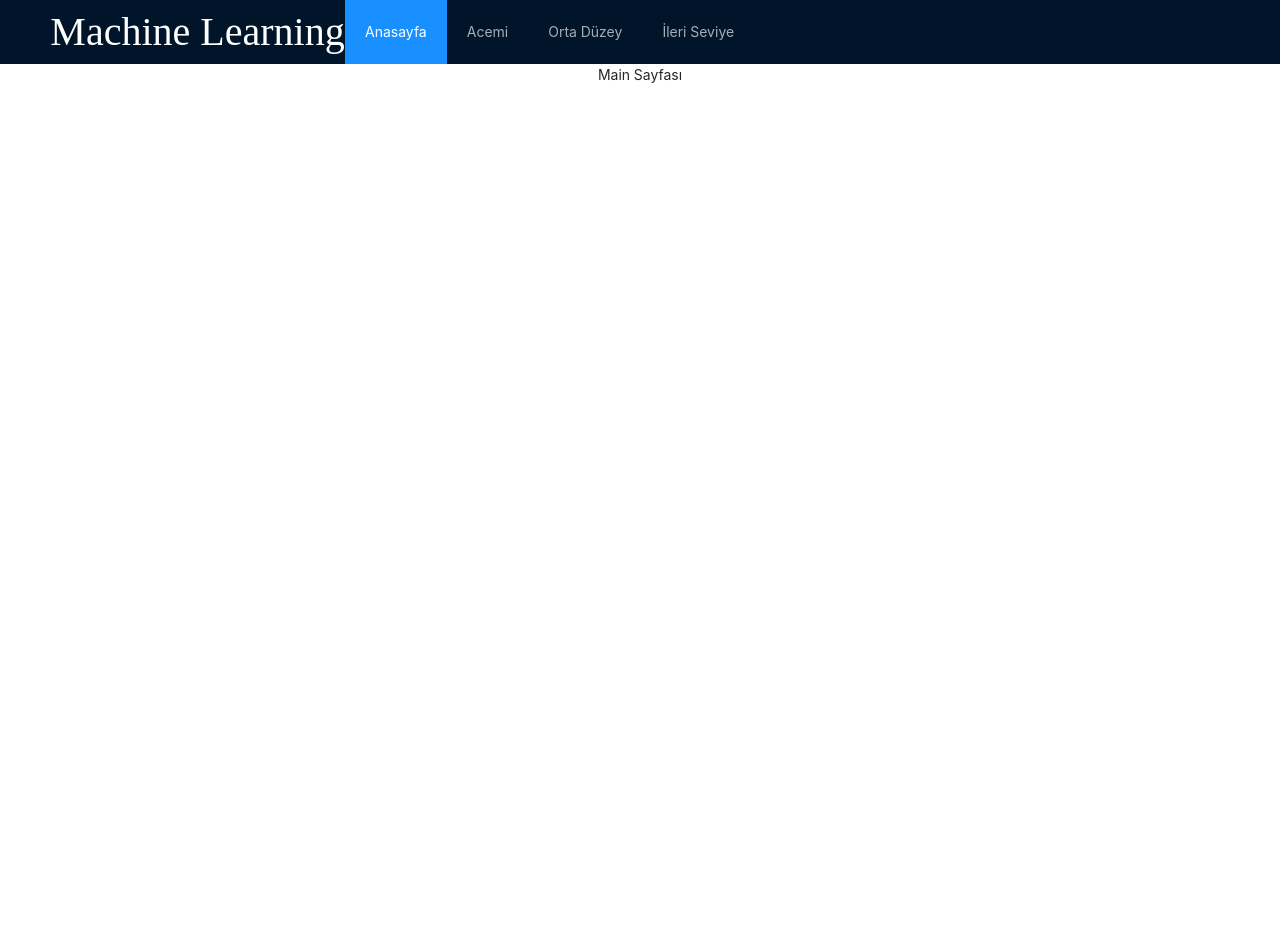
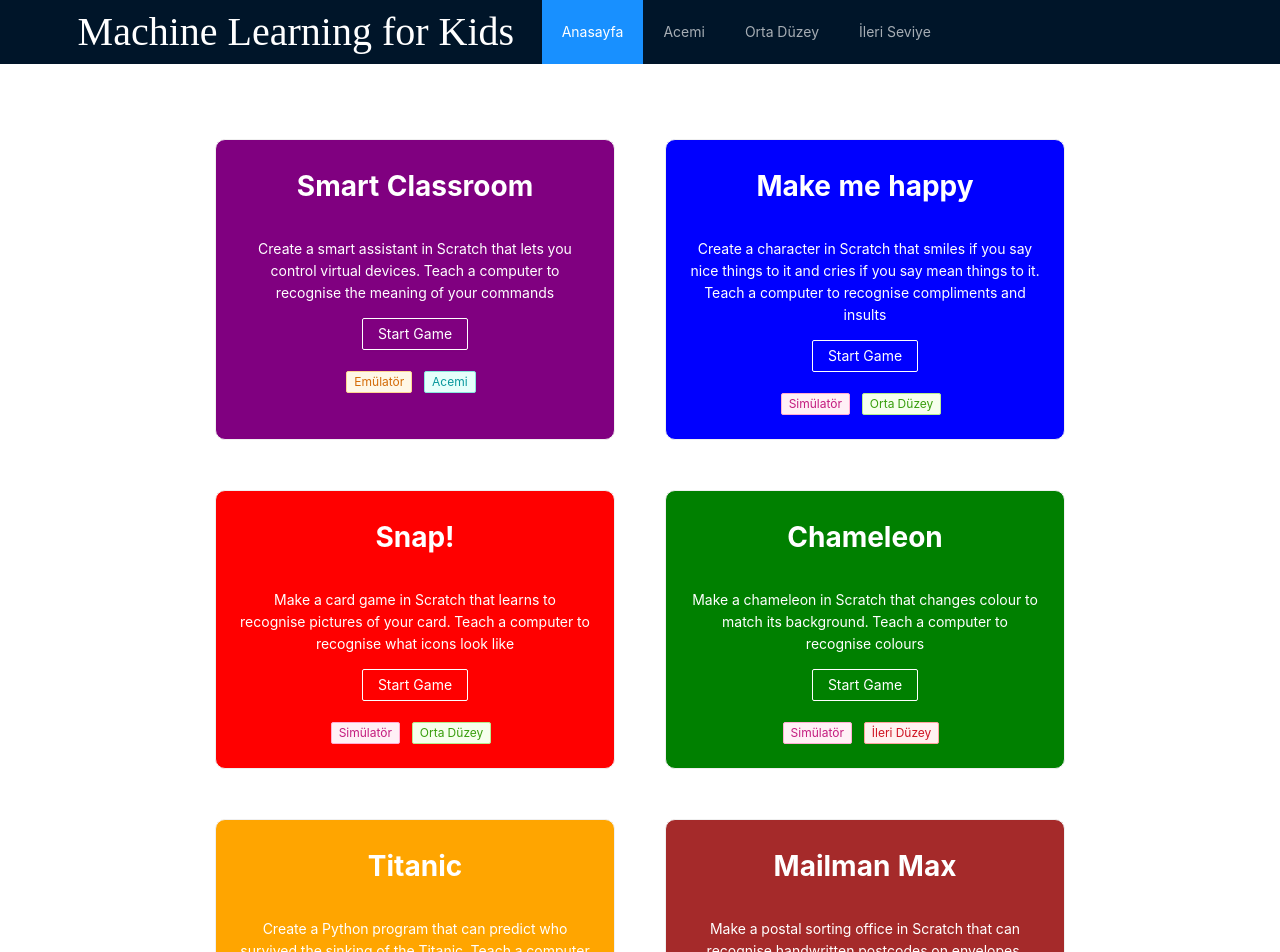
Before and after one commit to EngincanV/Software-Project-Management-Term-Project, a React (Create React App) app: page / in a window 1280 px wide. Shown: the top 952 px of the page. Before the commit the page ends 800 px from the top, so only its background shows below. Built offline with nearby package versions, Linux system fonts and the light colour scheme; a web font is replaced by a local one.

Commit message:
Main page componenti tamamlandı

```diff
--- a/src/App.css
+++ b/src/App.css
@@ -45,3 +45,22 @@
   text-align: center;
   font-size: 40px;
 }
+
+.gameBox{
+  display: flex;
+  flex-wrap: wrap;
+  justify-content: center;
+}
+.game{
+  margin: 25px !important;
+  width: 400px;
+  border: 1px solid #f0f0f0;
+  border-radius: 10px !important;
+  color:#fff !important;
+}
+
+.title{
+  font-weight: bold;
+  font-size: 28px;
+  margin-bottom: 30px;
+}
--- a/src/components/Header.js
+++ b/src/components/Header.js
@@ -8,8 +8,8 @@ function HeaderComponent(){
         <Layout>
             <Header className="header">
                 <Row>
-                    <Col span={6}> <div className="logo">Machine Learning for Kids</div></Col>
-                    <Col span={18} style={{textAlign:"right"}}>
+                    <Col span={10}> <div className="logo">Machine Learning for Kids</div></Col>
+                    <Col span={14} style={{textAlign:"right"}}>
                         <Menu theme="dark" mode="horizontal" defaultSelectedKeys={['1']}>
                             <Menu.Item key="1">Anasayfa</Menu.Item>
                             <Menu.Item key="2">Acemi</Menu.Item>
--- a/src/pages/main/Main.js
+++ b/src/pages/main/Main.js
@@ -1,9 +1,81 @@
 import React from 'react'
+import { Card, Tag, Button, Layout } from 'antd';
 
+const { Content} = Layout;
 function Main(){
     return(
-        <div>
-            Main Sayfası
+        <div style={{ padding:"50px"}}>
+            <Content className="gameBox">
+                <Card className="game" style={{backgroundColor:"purple"}} >
+                    <div className="title">Smart Classroom</div>
+                    <p>Create a smart assistant in Scratch that lets you control virtual devices. Teach a computer to recognise the meaning of your commands</p>
+                    <Button ghost> Start Game</Button>
+                    <div style={{marginTop:"20px"}}> <Tag color="orange">Emülatör</Tag> <Tag color="cyan"> Acemi </Tag></div>
+                </Card>
+                <Card className="game" style={{backgroundColor:"blue"}} >
+                    <div className="title">Make me happy</div>
+                    <p>Create a character in Scratch that smiles if you say nice things to it and cries if you say mean things to it. Teach a computer to recognise compliments and insults</p>
+                    <Button ghost> Start Game</Button>
+                    <div style={{marginTop:"20px"}}> <Tag color="pink"> Simülatör</Tag> <Tag color="green"> Orta Düzey </Tag></div>
+
+                </Card>
+                <Card className="game" style={{backgroundColor:"red"}} >
+                    <div className="title">Snap!</div>
+                    <p>Make a card game in Scratch that learns to recognise pictures of your card. Teach a computer to recognise what icons look like</p>
+                    <Button ghost> Start Game</Button>
+                    <div style={{marginTop:"20px"}}> <Tag color="pink"> Simülatör</Tag> <Tag color="green"> Orta Düzey </Tag></div>
+                </Card>
+                <Card className="game" style={{backgroundColor:"green"}} >
+                    <div className="title">Chameleon</div>
+                    <p>Make a chameleon in Scratch that changes colour to match its background. Teach a computer to recognise colours</p>
+                    <Button ghost> Start Game</Button>
+                    <div style={{marginTop:"20px"}}> <Tag color="pink"> Simülatör</Tag> <Tag color="red"> İleri Düzey </Tag></div>
+
+                </Card>
+                <Card className="game" style={{backgroundColor:"orange"}} >
+                    <div className="title">Titanic</div>
+                    <p>Create a Python program that can predict who survived the sinking of the Titanic. Teach a computer to predict outcomes</p>
+                    <Button ghost> Start Game</Button>
+                    <div style={{marginTop:"20px"}}> <Tag color="orange"> Emülatör</Tag> <Tag color="green"> Orta Düzey </Tag></div>
+
+                </Card>
+                <Card className="game" style={{backgroundColor:"Brown"}} >
+                    <div className="title">Mailman Max </div>
+                    <p>Make a postal sorting office in Scratch that can recognise handwritten postcodes on envelopes. Teach a computer to recognise handwriting</p>
+                    <Button ghost> Start Game</Button>
+                    <div style={{marginTop:"20px"}}> <Tag color="pink"> Simülatör</Tag> <Tag color="green"> Orta Düzey </Tag></div>
+
+                </Card>
+                <Card className="game" style={{backgroundColor:"purple"}} >
+                    <div className="title">Car or cup</div>
+                    <p>Train the computer to be able to sort photos into groups. Teach a computer to recognise pictures of objects</p>
+                    <Button ghost> Start Game</Button>
+                    <div style={{marginTop:"20px"}}> <Tag color="pink"> Simülatör</Tag> <Tag color="green"> Acemi </Tag></div>
+
+                </Card>
+                <Card className="game" style={{backgroundColor:"blue"}} >
+                    <div className="title">Face Lock</div>
+                    <p>Make a phone in Scratch that unlocks if it recognises your face. Teach a computer to recognise faces</p>
+                    <Button ghost> Start Game</Button>
+                    <div style={{marginTop:"20px"}}> <Tag color="orange"> Emülatör</Tag> <Tag color="red"> İleri Düzey </Tag></div>
+
+                </Card>
+                <Card className="game" style={{backgroundColor:"red"}} >
+                    <div className="title">Journey to school</div>
+                    <p>Train the computer to be able to predict how you travel to school in the morning. Teach a computer to make predictions</p>
+                    <Button ghost> Start Game</Button>
+                    <div style={{marginTop:"20px"}}> <Tag color="pink"> Simülatör</Tag> <Tag color="green"> Orta Düzey </Tag></div>
+
+                </Card>
+                <Card className="game" style={{backgroundColor:"green"}} >
+                    <div className="title">Shy Panda</div>
+                    <p>Make a dancing panda that gets shy and stops dancing if it sees you looking. Teach a computer to recognise webcam pictures</p>
+                    <Button ghost> Start Game</Button>
+                    <div style={{marginTop:"20px"}}> <Tag color="pink"> Simülatör</Tag> <Tag color="green"> Orta Düzey </Tag></div>
+
+                </Card>
+
+            </Content>
         </div>
     )
 }
```
